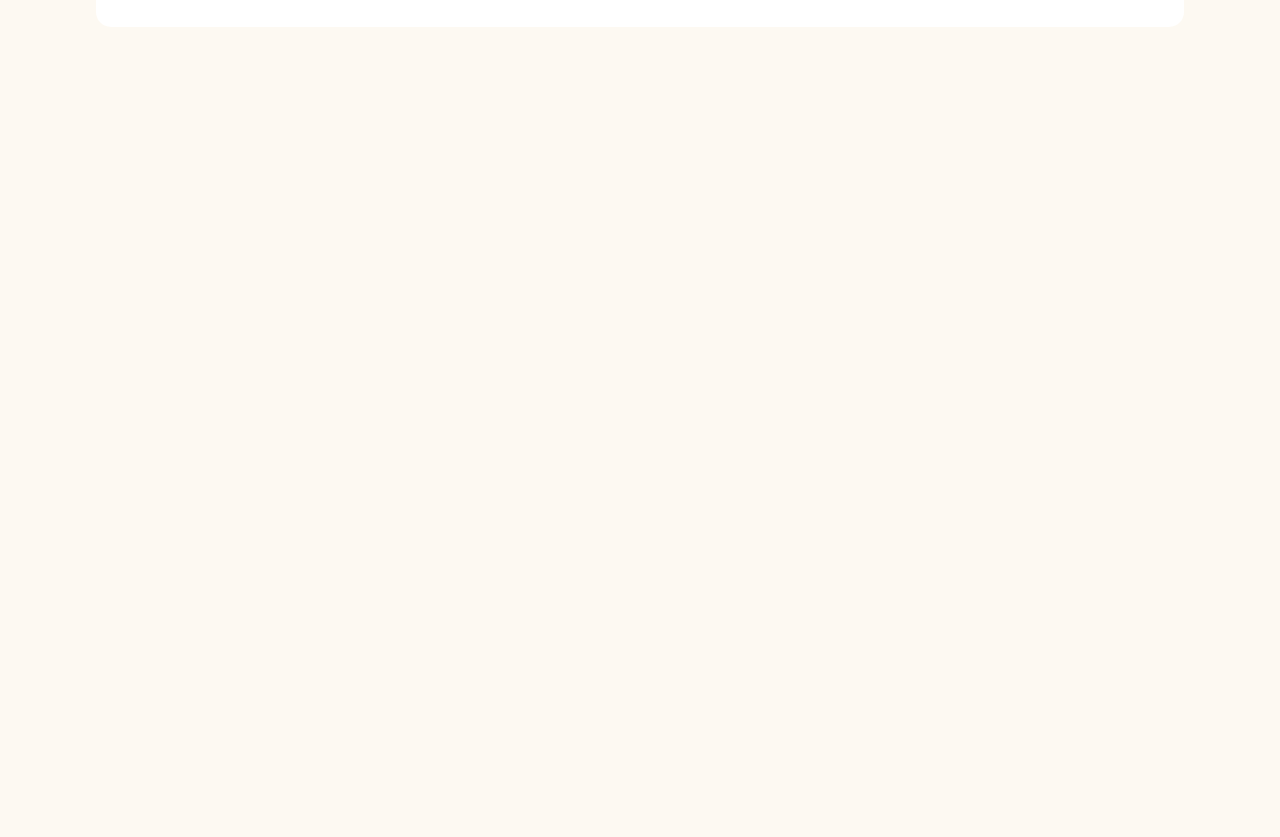
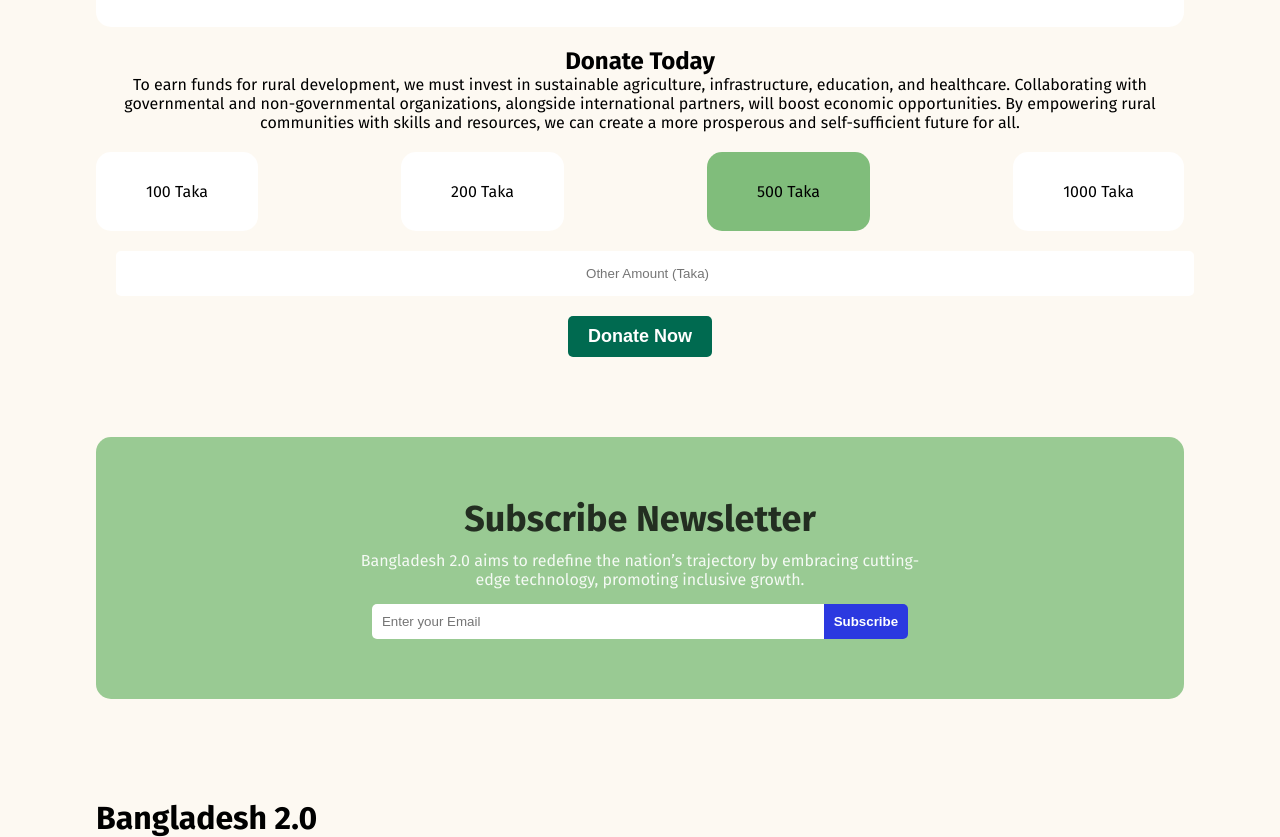
Before and after one commit to grashik99/Assignment-1, a plain HTML site: page index.html in a window 1280 px wide. Shown: the part 3032-3869 px from the top of the page. Before the commit the page ends 3159 px from the top, so only its background shows below. Drawn offline with Linux system fonts and the light colour scheme.

Commit message:
subscribe section done

```diff
--- a/index.html
+++ b/index.html
@@ -147,15 +147,21 @@
         <!-- News section -->
         <section class="news-section">
             <h1>Recent News</h1>
-            <p>Bangladesh 2.0 aims to redefine the nation’s trajectory by embracing cutting-edge technology, promoting inclusive growth, and ensuring sustainability. With initiatives in renewable energy, digital transformation, and robust infrastructure, the country is set to become a global model of development.</p>
+            <p>Bangladesh 2.0 aims to redefine the nation’s trajectory by embracing cutting-edge technology, promoting
+                inclusive growth, and ensuring sustainability. With initiatives in renewable energy, digital
+                transformation, and robust infrastructure, the country is set to become a global model of development.
+            </p>
             <div class="news-container">
                 <div class="news">
-                    <img src="https://www.aljazeera.com/wp-content/uploads/2024/12/AP17332192465332-1735238097.jpg?resize=770%2C513&quality=80" alt="satellite">
+                    <img src="https://www.aljazeera.com/wp-content/uploads/2024/12/AP17332192465332-1735238097.jpg?resize=770%2C513&quality=80"
+                        alt="satellite">
                     <div>
                         <h1>Bangladesh to investigate 2009 paramilitary mutiny massacre</h1>
                         <img src="./assets/al-jazeera.png" alt="">
                         <h6>Date: 26 Dec 2024</h6>
-                        <p>Bangladesh has ordered a commission to investigate a failed 2009 paramilitary mutiny and subsequent crackdown, including the role of alleged “foreign” backers, the inquiry chief said.</p>
+                        <p>Bangladesh has ordered a commission to investigate a failed 2009 paramilitary mutiny and
+                            subsequent crackdown, including the role of alleged “foreign” backers, the inquiry chief
+                            said.</p>
                         <button class="btn">Read More</button>
                     </div>
                 </div>
@@ -164,16 +170,58 @@
                         <h1>Thousands march in Bangladesh calling for prosecution of overthrown PM</h1>
                         <img src="./assets/al-jazeera.png" alt="">
                         <h6>Date: 31 Dec 2024</h6>
-                        <p>Thousands of people have rallied in Bangladesh’s capital to demand the prosecution of ousted Prime Minister Sheikh Hasina and those responsible for hundreds of deaths in a mass uprising against her government in July.</p>
+                        <p>Thousands of people have rallied in Bangladesh’s capital to demand the prosecution of ousted
+                            Prime Minister Sheikh Hasina and those responsible for hundreds of deaths in a mass uprising
+                            against her government in July.</p>
                         <button class="btn">Read More</button>
                     </div>
-                    <img src="https://www.aljazeera.com/wp-content/uploads/2024/12/2024-12-31T121838Z_719704754_RC2A0CA0KR4T_RTRMADP_3_BANGLADESH-PROTESTS-1735672968.jpg?resize=770%2C513&quality=80" alt="satellite">
+                    <img src="https://www.aljazeera.com/wp-content/uploads/2024/12/2024-12-31T121838Z_719704754_RC2A0CA0KR4T_RTRMADP_3_BANGLADESH-PROTESTS-1735672968.jpg?resize=770%2C513&quality=80"
+                        alt="satellite">
                 </div>
+            </div>
+        </section>
+        <!-- donate section -->
+        <section class="donate">
+            <div>
+                <h1>Donate Today</h1>
+                <p>To earn funds for rural development, we must invest in sustainable agriculture, infrastructure,
+                    education, and healthcare. Collaborating with governmental and non-governmental organizations,
+                    alongside international partners, will boost economic opportunities. By empowering rural communities
+                    with skills and resources, we can create a more prosperous and self-sufficient future for all.</p>
+            </div>
+            <div class="fund-container">
+                <div>
+                    <p>100 Taka</p>
+                </div>
+                <div>
+                    <p>200 Taka</p>
+                </div>
+                <div class="recommend">
+                    <p>500 Taka</p>
+                </div>
+                <div>
+                    <p>1000 Taka</p>
+                </div>
+            </div>
+            <div class="donate-money">
+                <input type="number" name="number" id="numbar" placeholder="Other Amount (Taka)">
+                <br>
+                <button class="btn">Donate Now</button>
+            </div>
+        </section>
+        <section class="sub">
+            <h1>Subscribe Newsletter</h1>
+            <p>Bangladesh 2.0 aims to redefine the nation’s trajectory by embracing cutting-edge technology, promoting inclusive growth.</p>
+            <div class="mail-container">
+                <form>
+                    <input type="email" name="email" id="email" placeholder="Enter your Email" required class="emali">
+                    <input type="submit" value="Subscribe" class="sub-btn">
+                </form>
             </div>
         </section>
     </main>
     <Footer>
-
+        <h1>Bangladesh 2.0</h1>
     </Footer>
 </body>
 
--- a/styles/style.css
+++ b/styles/style.css
@@ -228,7 +228,7 @@ nav a:hover {
     margin-bottom: 20px;
 }
 
-.padding{
+.padding {
     padding: 20px;
     background-color: white;
     border-radius: 15px;
@@ -253,7 +253,7 @@ nav a:hover {
     padding-left: 150px;
 }
 
-select{
+select {
     padding: 5px;
 }
 
@@ -264,19 +264,23 @@ select{
 
 
 /* News section */
-.news-section{
+.news-section {
     margin-top: 30px;
 }
-.news-section>h1{
+
+.news-section>h1 {
     margin-bottom: 10px;
 }
-.news-section>p{
+
+.news-section>p {
     color: rgba(0, 0, 0, 0.605);
 }
-.news-container{
+
+.news-container {
     margin-top: 30px;
 }
-.news{
+
+.news {
     display: flex;
     gap: 20px;
     justify-content: space-between;
@@ -287,29 +291,133 @@ select{
     margin-bottom: 20px;
     position: relative;
 }
-.news>img{
+
+.news>img {
     border-radius: 15px;
     width: 50%;
 }
 
-.news button{
+.news button {
     position: absolute;
     bottom: 30px;
 }
-.news h1{
+
+.news h1 {
     margin-bottom: 10px;
     color: rgba(0, 0, 0, 0.88);
 }
-.news h6{
+
+.news h6 {
     margin-bottom: 8px;
     color: rgba(0, 0, 0, 0.52);
 }
-.news p{
+
+.news p {
     color: rgba(0, 0, 0, 0.537);
 }
+
+
+/* donate section */
+.donate {
+    text-align: center;
+}
+
+.fund-container {
+    margin-top: 20px;
+    display: flex;
+    justify-content: space-between;
+}
+
+.fund-container>div {
+    padding: 30px 50px;
+    background-color: white;
+    border-radius: 15px;
+
+}
+
+.fund-container .recommend {
+    background-color: rgba(0, 128, 0, 0.494);
+}
+
+.fund-container>div:hover {
+    background-color: rgba(0, 128, 0, 0.494);
+}
+
+.donate-money {
+    padding: 20px;
+}
+
+.donate-money>input {
+    width: 100%;
+    text-align: center;
+    padding: 15px;
+    margin-bottom: 20px;
+    border-radius: 5px;
+    border: none;
+}
+
+/* Subscribe section */
+.sub {
+    margin-top: 60px;
+    text-align: center;
+    background-color: rgba(0, 128, 0, 0.397);
+    border-radius: 15px;
+    padding: 60px;
+}
+.sub h1{
+    font-size: 36px;
+    font-weight: 700;
+    margin-bottom: 10px;
+    color: rgba(0, 0, 0, 0.774);
+}
+.sub p{
+    width: 60%;
+    margin: 0 auto;
+    margin-bottom: 15px;
+    color: rgba(255, 255, 255, 0.894);
+}
+
+form {
+    display: flex;
+    justify-content: center;
+    align-items: center;
+    margin-top: 10px;
+    flex: 1;
+    min-width: 250px;
+}
+
+form input[type="email"] {
+    flex: .5;
+    border-start-start-radius: 5px ;
+    border-end-start-radius: 5px ;
+}
+form input[type="submit"] {
+    border-start-end-radius: 5px ;
+    border-end-end-radius: 5px ;
+    background-color: rgba(0, 0, 255, 0.717);
+    color: white;
+    font-weight: bold;
+}
+
+form input {
+    border: none;
+    padding: 10px;
+}
+
+.sub-btn:hover {
+    background-color: red;
+    color: white;
+}
+
+
+
+
+
+
 
 
 
 footer {
     margin-top: 100px;
+    margin-bottom: ;
 }
```
